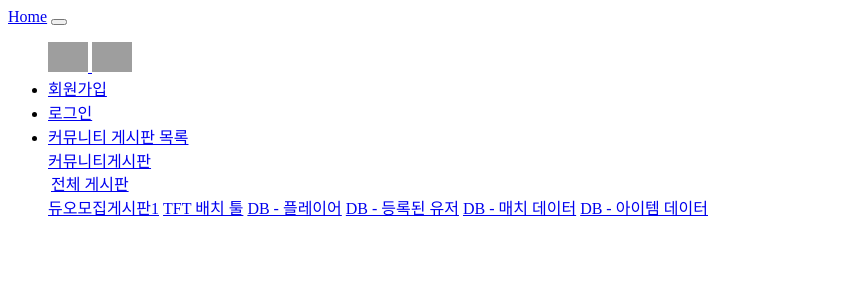
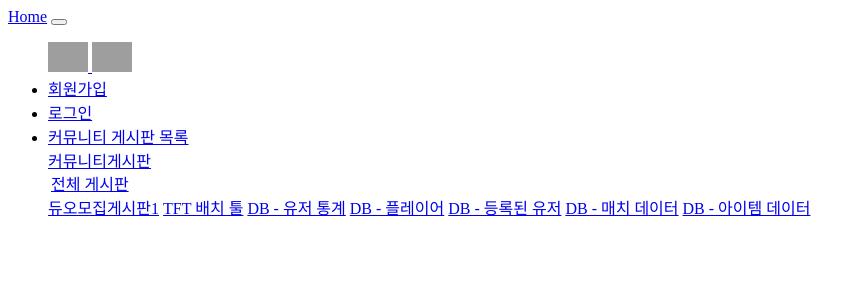
Before and after one commit to hippo24/CommunitySearch, a Java web app: template MyLol/src/main/webapp/WEB-INF/views/common/header.jsp in a window 1280 px wide. Shown: the top 300 px of the page, without its empty margins (0-864 px from the left). Run offline with Spring Boot 4, a stand-in JSP engine, Linux system fonts and the light colour scheme; the template is opened without the code that fills it, so the values that code supplies are empty; the project's own start-up code is not run, and a stand-in starts its controllers and pages; grey boxes are pictures that could not be loaded.

Commit message:
유저 통계 구현중

```diff
--- a/MyLol/src/main/webapp/WEB-INF/views/common/header.jsp
+++ b/MyLol/src/main/webapp/WEB-INF/views/common/header.jsp
@@ -90,6 +90,7 @@
 			    <!-- 일반 메뉴 -->
 			    <a class="dropdown-item" href="<c:url value='/post/duo' />">듀오모집게시판1</a>
 			    <a class="dropdown-item" href="<c:url value='/exampleTFT' />">TFT 배치 툴</a>
+			    <a class="dropdown-item" href="<c:url value='/records' />">DB - 유저 통계</a>
 			    <a class="dropdown-item" href="<c:url value='/players' />">DB - 플레이어</a>
 			    <a class="dropdown-item" href="<c:url value='/rank' />">DB - 등록된 유저</a>
 			    <a class="dropdown-item" href="<c:url value='/matches' />">DB - 매치 데이터</a>
```
